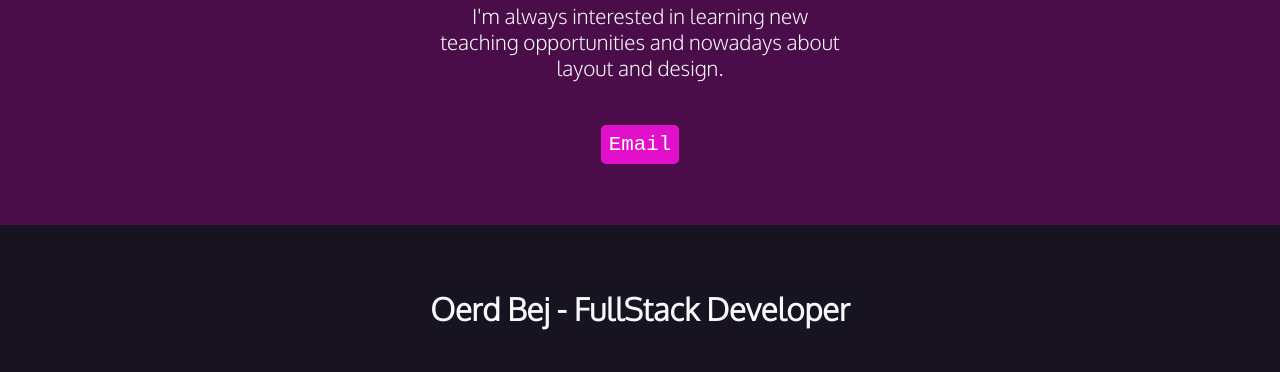
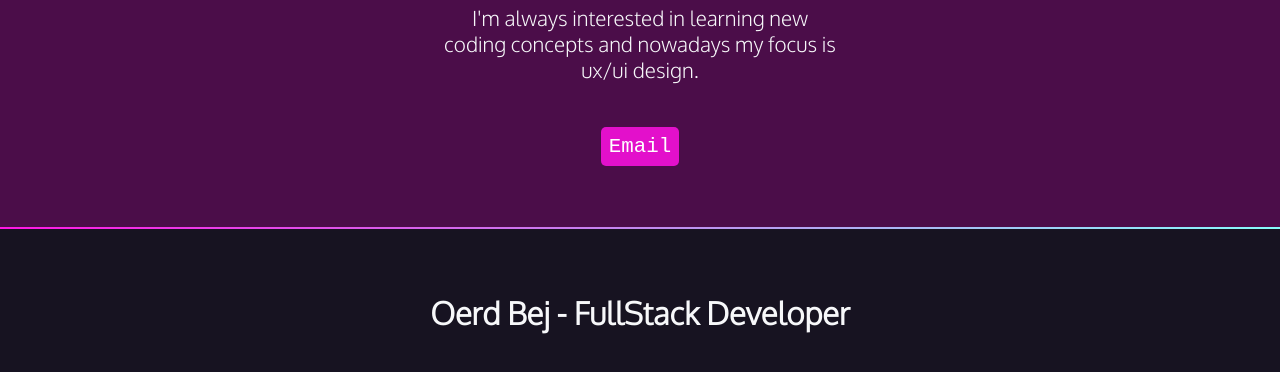
Before and after one commit to OerdBej/static-portofolio, a plain HTML site: page index.html in a window 1280 px wide. Shown: the part 726-1098 px from the top of the page. Drawn offline with Linux system fonts and the light colour scheme.

Commit message:
gradient for the footer

```diff
--- a/css/style.css
+++ b/css/style.css
@@ -52,6 +52,16 @@ a:hover {
 
 .section-plum {
   background-color: var(--plum);
+}
+
+.gradient {
+  background: rgb(255, 23, 228);
+  background: linear-gradient(
+    90deg,
+    rgba(255, 23, 228, 1) 0%,
+    rgba(134, 251, 251, 1) 100%
+  );
+  height: 2px;
 }
 
 /* intro styles: specific styles */
--- a/index.html
+++ b/index.html
@@ -47,17 +47,23 @@
             designing the website of <a href="https://miauriga.com/">miAuriga</a>
         </p>
     </section>
+
+    <!-- making the gradient linear -->
+    <div class="gradient"></div>
+
+
     <div class="section-plum">
         <section id="contact">
             <h2>Contact me</h2>
             <p>
-                I'm always interested in learning new teaching opportunities and
-                nowadays about layout and design.
+                I'm always interested in learning new coding concepts and nowadays my focus is ux/ui design.
             </p>
             <p><a href="mailto:oerdbej@gmail.com" class="button">Email</a></p>
         </section>
     </div>
     <!-- footer sections starts here -->
+    <div class="gradient"></div>
+
     <footer>
         <h2>Oerd Bej - FullStack Developer</h2>
         <ul>
```
